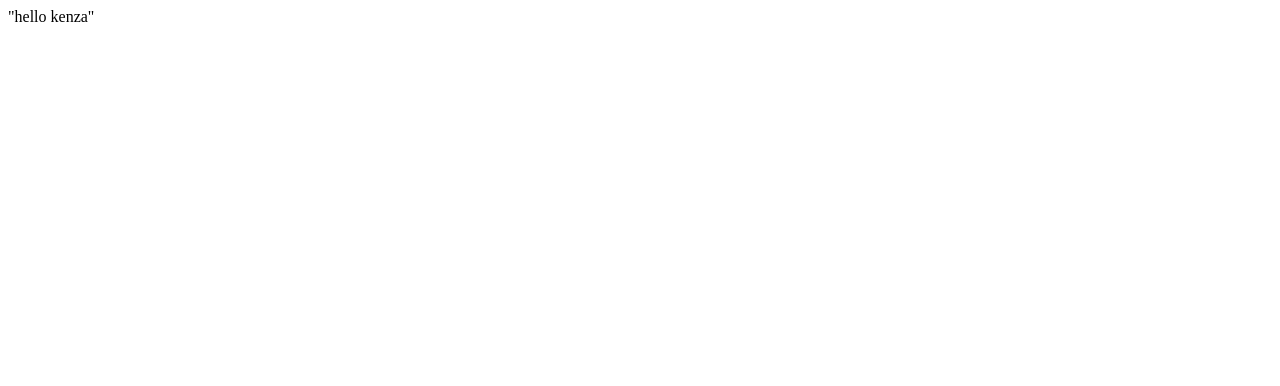
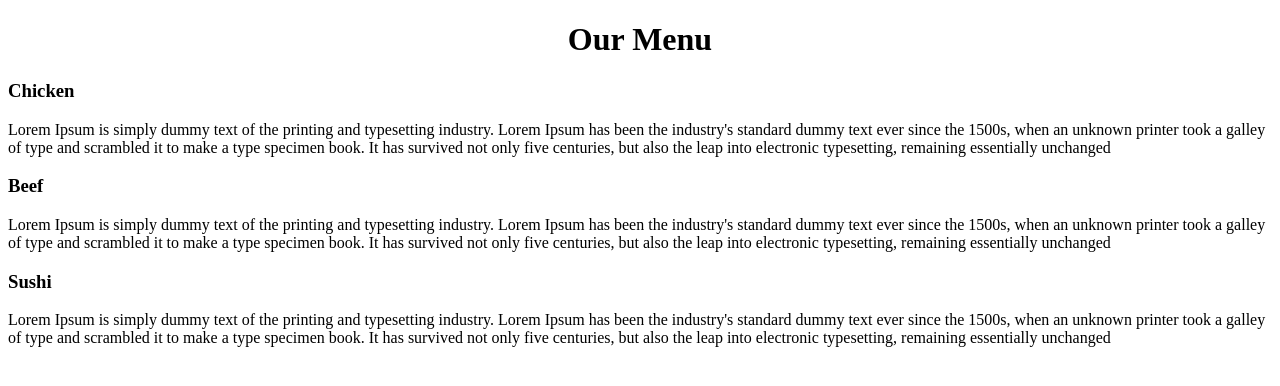
Before and after one commit to KenzaRh21/module2-solution, a plain HTML site: page index.html/index.html in a window 1280 px wide. Drawn offline with Linux system fonts and the light colour scheme; files that its build step writes are made by us from their sources.

Commit message:
Update index.html
Signed-off-by: KenzaRh21 <126286187+KenzaRh21@users.noreply.github.com>

```diff
--- a/index.html/index.html
+++ b/index.html/index.html
@@ -1 +1,27 @@
-"hello kenza"
+<!DOCTYPE html>
+<html>
+<head>
+	<meta charset="utf-8">
+	<title></title>
+    <link rel="stylesheet" href="stylesheet.css">
+
+</head>
+
+<body>
+	    <center><h1>Our Menu</h1></center>
+    <section class="box1">
+        <h3 class="chicken">Chicken</h3>
+        <p>Lorem Ipsum is simply dummy text of the printing and typesetting industry. Lorem Ipsum has been the industry's standard dummy text ever since the 1500s, when an unknown printer took a galley of type and scrambled it to make a type specimen book. It has survived not only five centuries, but also the leap into electronic typesetting, remaining essentially unchanged</p>
+    </section>
+    <section class="box2">
+        <h3 class="beef">Beef</h3>
+        <p>Lorem Ipsum is simply dummy text of the printing and typesetting industry. Lorem Ipsum has been the industry's standard dummy text ever since the 1500s, when an unknown printer took a galley of type and scrambled it to make a type specimen book. It has survived not only five centuries, but also the leap into electronic typesetting, remaining essentially unchanged</p>
+    </section></section>
+    <section class="box3">
+        <h3 class="sushi">Sushi</h3>
+        <p>Lorem Ipsum is simply dummy text of the printing and typesetting industry. Lorem Ipsum has been the industry's standard dummy text ever since the 1500s, when an unknown printer took a galley of type and scrambled it to make a type specimen book. It has survived not only five centuries, but also the leap into electronic typesetting, remaining essentially unchanged</p>
+    </section>
+
+
+</body>
+</html>
```
